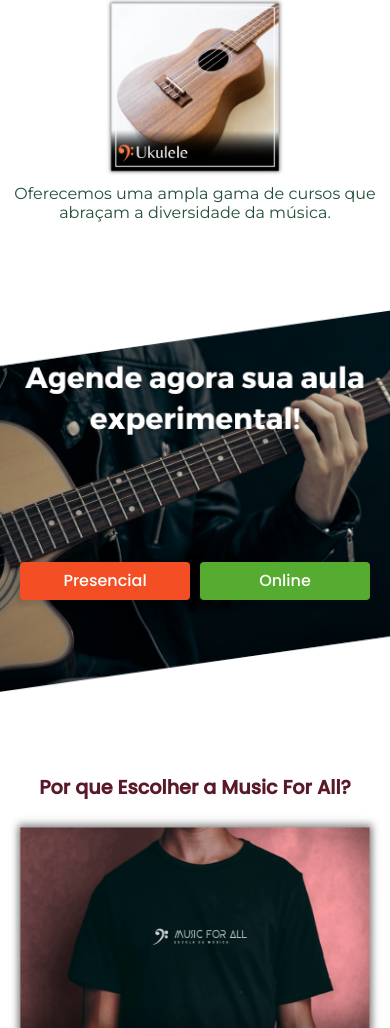
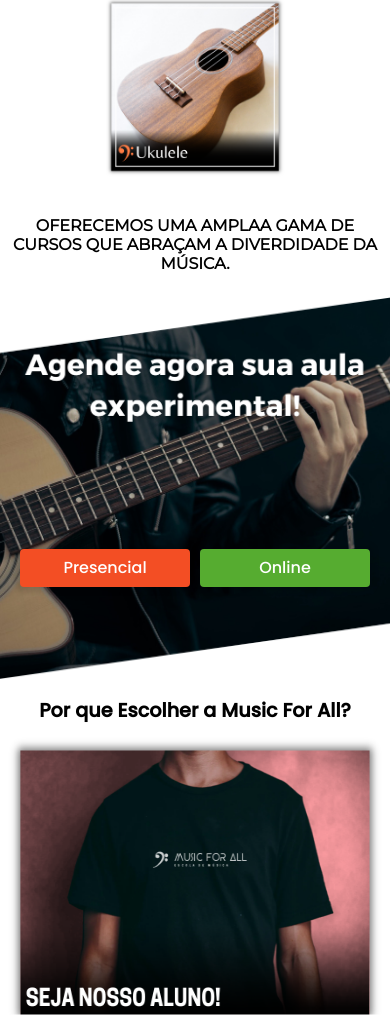
Before and after one commit to GuilhermeGomesti1/music-for-all, a Next.js app: page / in a window 390 px wide. Shown: the part 1275-2303 px from the top of the page. Built offline with nearby package versions, Linux system fonts and the light colour scheme.

Commit message:
styles home

```diff
--- a/src/app/page.module.css
+++ b/src/app/page.module.css
@@ -246,7 +246,7 @@
   line-height: 4.5rem;
   font-weight: 900;
   margin-top: 2.5rem;
-  color: #5a1929;
+  color: black;
 }
 
 .ctaText {
@@ -386,10 +386,11 @@
     height: 180px;
   }
 
-  .textoCursos {
+  .textoCursos {color: black;
     font-size: 1rem;
-    margin-top: 1rem;
-    margin-bottom: -2.5rem;
+    margin-top: 3rem;
+    margin-bottom: -6.5rem;
+    font-weight: bolder;
   }
 
   .ctaText {
@@ -500,7 +501,7 @@
    display: none;
   }
 
-  .agendarMobile{
+  .agendarMobile{ margin-bottom: -4rem;
     display: flex; width: 100%;
     max-width: 100%;
     position: relative;
--- a/src/app/page.tsx
+++ b/src/app/page.tsx
@@ -198,8 +198,7 @@ export default function Home() {
             </div>
           </section>
           <p className={styles.textoCursos}>
-            Oferecemos uma ampla gama de cursos que abraçam a diversidade da
-            música.
+           OFERECEMOS UMA AMPLAA GAMA DE CURSOS QUE ABRAÇAM A DIVERDIDADE DA MÚSICA.
           </p>
         </div>
 
```
